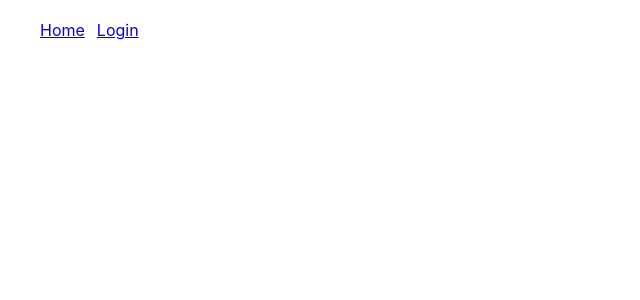
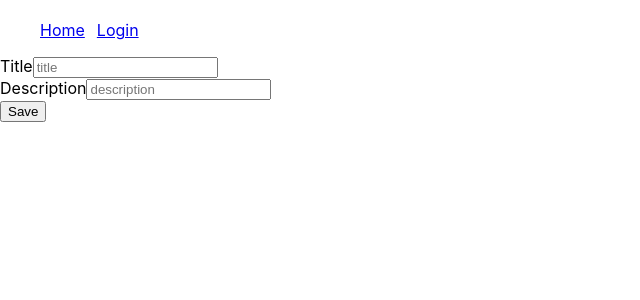
Before and after one commit to jimmytran411/todo-app-client, a React (Create React App) app: page /todo/new in a window 1280 px wide. Shown: the top 300 px of the page, without its empty margins (0-640 px from the left). Built offline with nearby package versions, Linux system fonts and the light colour scheme.

Commit message:
add Todo, Todos, Todoform

```diff
--- a/public/index.html
+++ b/public/index.html
@@ -24,7 +24,7 @@
       work correctly both with client-side routing and a non-root public URL.
       Learn how to configure a non-root public URL by running `npm run build`.
     -->
-    <title>React App</title>
+    <title>Todo App</title>
   </head>
   <body>
     <noscript>You need to enable JavaScript to run this app.</noscript>
--- a/src/App.js
+++ b/src/App.js
@@ -1,7 +1,8 @@
 import { BrowserRouter as Router, Route, Link, Switch } from "react-router-dom";
 import "./App.css";
-import Landing from "./Landing";
+import { Todos } from "./Todos";
 import { Login } from "./Login";
+import { TodoForm } from "./TodoForm";
 
 function App() {
   return (
@@ -18,8 +19,9 @@ function App() {
           </ul>
         </header>
         <Switch>
-          <Route exact path="/" component={Landing} />
+          <Route exact path="/" component={Todos} />
           <Route exact path="/users/login" component={Login}></Route>
+          <Route exact path="/todo/new" component={TodoForm}></Route>
         </Switch>
       </div>
     </Router>
--- a/src/Landing.js
+++ /dev/null
@@ -1,11 +0,0 @@
-import React from "react";
-
-const Landing = () => {
-  return (
-    <div>
-      <h1>HomePage</h1>
-    </div>
-  );
-};
-
-export default Landing;
--- a/src/Login.js
+++ b/src/Login.js
@@ -6,8 +6,8 @@ import { config } from "./config";
 export const Login = () => {
   const [email, setEmail] = useState("");
   const [password, setPassword] = useState("");
+  const [isUser, setIsUser] = useState("true");
 
-  let isUser, isLogin;
   const history = useHistory();
 
   const loginRequest = () => {
@@ -19,13 +19,11 @@ export const Login = () => {
       .then((res) => {
         let token = res.data.token;
         localStorage.setItem("token", token);
-        const localToken = localStorage.getItem("token");
-        console.log(localToken);
         history.push("/");
       })
       .catch((err) => {
         console.log(err);
-        isUser = false;
+        setIsUser(false);
       });
   };
 
--- /dev/null
+++ b/src/Todo.js
@@ -0,0 +1,18 @@
+import React from "react";
+
+export const Todo = ({ id, title, description, isCompleted, completedAt }) => {
+  return (
+    <div className="todo">
+      <h1 className="todo-title">{title}</h1>
+      <input
+        type="checkbox"
+        id={id}
+        name={description}
+        checked={isCompleted}
+        readOnly
+      />
+      <label htmlFor={description}>{description}</label>
+      <span>{completedAt}</span>
+    </div>
+  );
+};
--- /dev/null
+++ b/src/TodoForm.js
@@ -0,0 +1,61 @@
+import React, { useState } from "react";
+
+export const TodoForm = () => {
+  const [title, setTitle] = useState("");
+  const [description, setDescription] = useState("");
+  const [isCompleted, setIsCompleted] = useState();
+  const [completedAt, setCompletedAt] = useState();
+
+  const todoSubmit = () => {
+    console.log("hello world");
+  };
+
+  const onCheck = () => {
+    if (isCompleted) {
+      setIsCompleted(false);
+      return true;
+    } else {
+      setIsCompleted(true);
+      return false;
+    }
+  };
+
+  return (
+    <div>
+      <form
+        className="todo-form"
+        onSubmit={(e) => {
+          e.preventDefault();
+          todoSubmit();
+        }}
+      >
+        <div className="form-input">
+          <label htmlFor="title">
+            Title
+            <input
+              id="title"
+              value={title}
+              placeholder="title"
+              onChange={(e) => setTitle(e.target.value)}
+            ></input>
+          </label>
+        </div>
+        <div className="form-input">
+          <label htmlFor="description">
+            Description
+            <input
+              id="description"
+              type="description"
+              value={description}
+              placeholder="description"
+              onChange={(e) => setDescription(e.target.value)}
+            ></input>
+          </label>
+        </div>
+        {/* <input type="checkbox" onChange={onCheck()} /> */}
+
+        <button className="login-btn">Save</button>
+      </form>
+    </div>
+  );
+};
--- /dev/null
+++ b/src/Todos.js
@@ -0,0 +1,43 @@
+import axios from "axios";
+import React, { useState, useEffect } from "react";
+import { Link } from "react-router-dom";
+import { getTodos } from "./resources";
+import { Todo } from "./Todo";
+
+export const Todos = () => {
+  const [todoList, setTodoList] = useState([]);
+
+  useEffect(() => {
+    getTodos()
+      .then((res) => {
+        setTodoList(res.data.todos);
+      })
+      .catch((err) => console.log(err));
+  }, [getTodos, setTodoList]);
+
+  return (
+    <div>
+      <div className="new-btn">
+        <Link to="/todo/new">
+          <button>Create new todo</button>
+        </Link>
+      </div>
+      <div className="todo-list">
+        {!todoList.length ? (
+          <h2>Loading ... </h2>
+        ) : (
+          todoList.map((data) => (
+            <Todo
+              key={data._id}
+              id={data._id}
+              title={data.title}
+              description={data.text}
+              isCompleted={data.completed}
+              completedAt={data.completedAt}
+            />
+          ))
+        )}
+      </div>
+    </div>
+  );
+};
--- /dev/null
+++ b/src/resources.js
@@ -0,0 +1,11 @@
+import axios from "axios";
+import { config } from "./config";
+import { getToken } from "./utils/auth";
+
+export const getTodos = () => {
+  return axios.get(`${config.baseApi}/todos`, {
+    headers: {
+      "x-auth": getToken(),
+    },
+  });
+};
--- /dev/null
+++ b/src/utils/auth.js
@@ -0,0 +1,16 @@
+export const getToken = () => {
+  const token = localStorage.getItem("token");
+  return token;
+};
+
+export const isLogin = () => {
+  if (getToken()) {
+    return true;
+  }
+
+  return false;
+};
+
+export const logOut = () => {
+  localStorage.removeItem("token");
+};
```
Also changed, not shown: .eslintrc.json.
